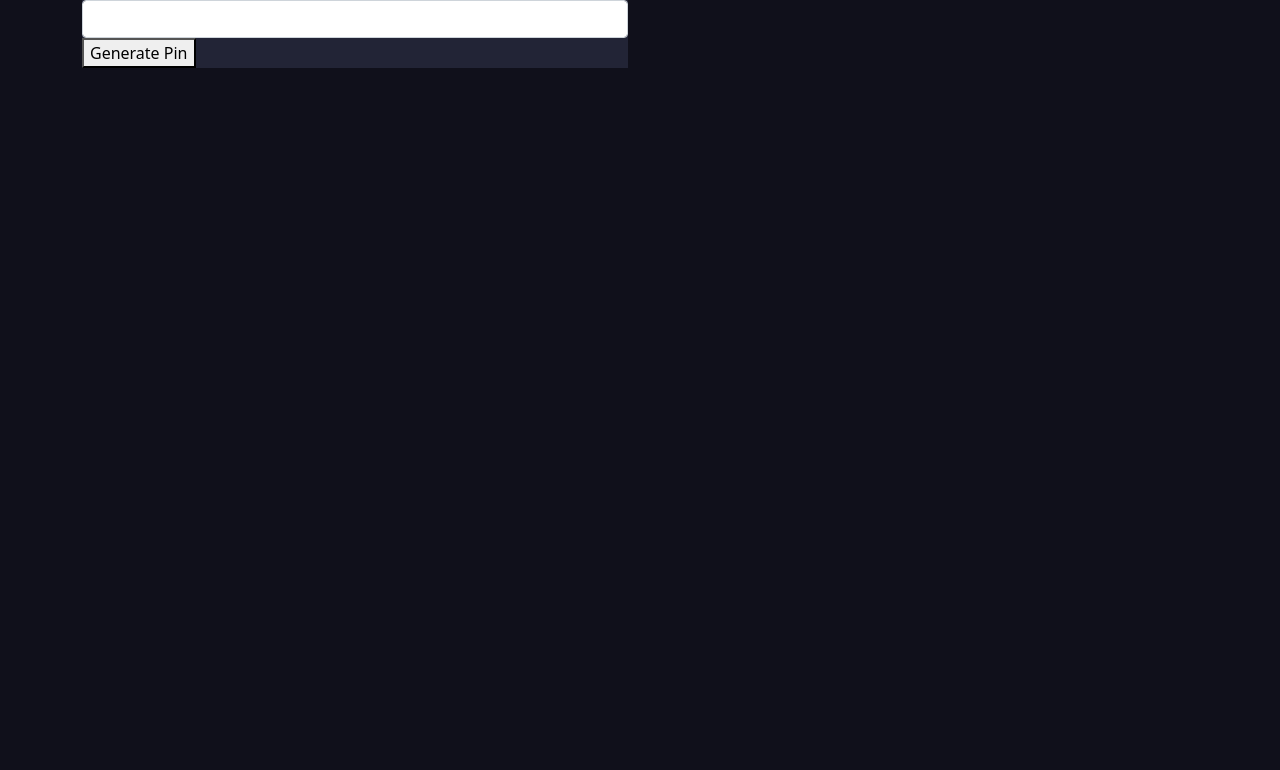
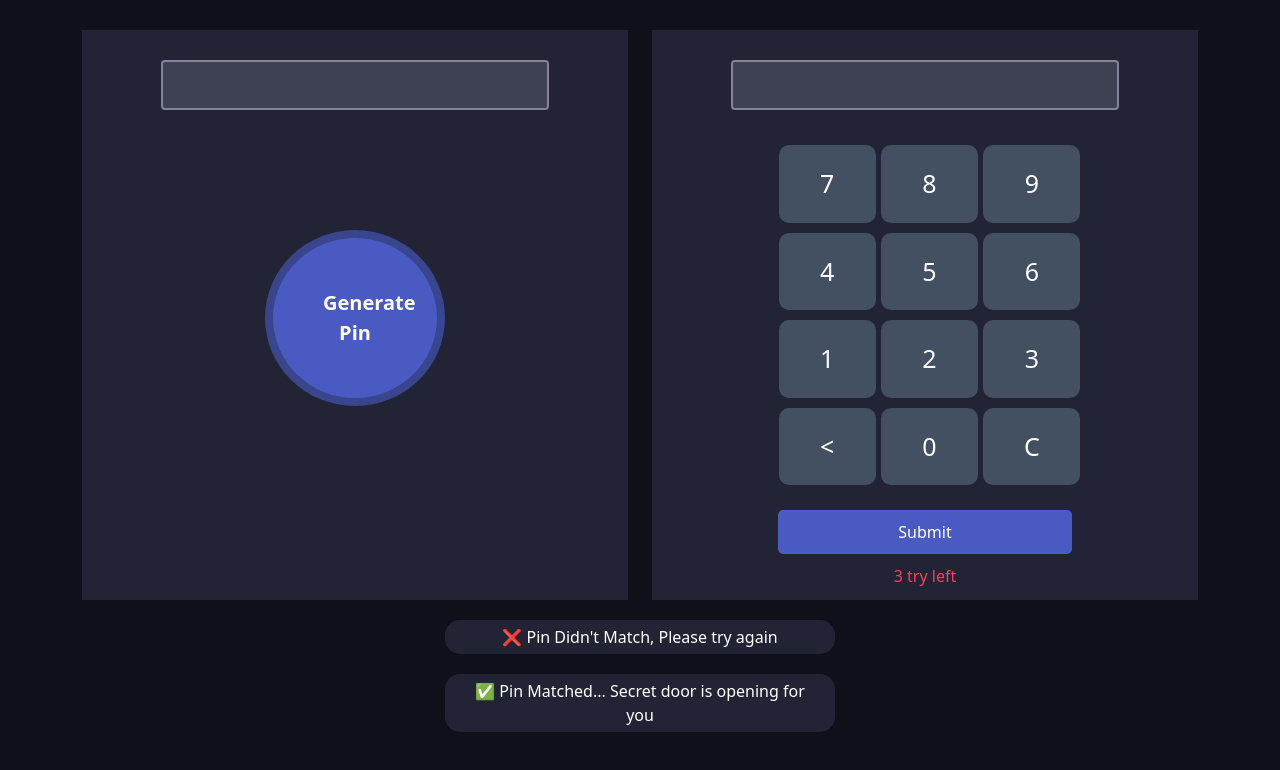
Before and after one commit to marzan131390/pin-matcher-assignment, a plain HTML site: page index.html in a window 1280 px wide. Drawn offline with nearby package versions, Linux system fonts and the light colour scheme.

Commit message:
User InterFace Section is completed

```diff
--- a/index.html
+++ b/index.html
@@ -14,12 +14,46 @@
             <div class="col-md-6">
                 <div class="pin-generator half-width">
                     <input type="text" class="form-control">
-                    <button id="generate-pin">Generate Pin</button>
+                    <button class="generate-btn">Generate Pin</button>
                 </div>
             </div>
             <div class="col-md-6">
-
+                <div class="input-section half-width">
+                    <input type="text"  class="form-control">
+                    <div class="numbers">
+                        <div class="calc-body">
+                            <div class="calc-button-row">
+                              <div class="button">7</div>
+                              <div class="button">8</div>
+                              <div class="button">9</div>
+                            </div>
+                            <div class="calc-button-row">
+                              <div class="button">4</div>
+                              <div class="button">5</div>
+                              <div class="button">6</div>
+                            </div>
+                            <div class="calc-button-row">
+                              <div class="button">1</div>
+                              <div class="button">2</div>
+                              <div class="button">3</div>
+                            </div>
+                            <div class="calc-button-row">
+                                <div class="button">&lt;</div>
+                                <div class="button">0</div>
+                                <div class="button">C</div>
+                            </div>
+                            <div>
+                                <button type="submit" class="submit-btn">Submit</button>
+                                <p class="action-left">3 try left</p>
+                            </div>
+                        </div>
+                    </div>
+                </div>
             </div>
+        </div>
+        <div class="notify-section">
+            <p class="notify">❌ Pin Didn't Match, Please try again</p>
+            <p class="notify">✅ Pin Matched... Secret door is opening for you</p>
         </div>
     </div>
     <script src="js/script.js"></script>
--- a/style/style.css
+++ b/style/style.css
@@ -5,9 +5,80 @@ body{
     background-color: #10101B;
     height: 100vh;
 }
-.pin-generator {
+.container {
+    margin-top: 30px;
+}
+.half-width {
     background-color: #222436;
+    height: 570px;
+    text-align: center;
+    padding: 30px;
 }
-/* input {
+input[type="text"] {
     background-color: #3D4153;
-} */
+    width: 80%;
+    color: #fff;
+    border: 2px solid #858299;
+    height: 50px;
+    margin: 0 auto;
+}
+input[type="text"]:focus {
+    background-color: #3D4153;
+    color: #fff;
+    font-size: 20px;
+}
+.generate-btn {
+    margin-top: 120px;
+    width: 180px;
+    padding: 50px;
+    border-radius: 50%;
+    border: 8px solid #39458C;
+    background-color: #495BC3;
+    color: #fff;
+    text-align: center;
+    font-size: 20px;
+    font-weight: bold;
+}
+
+.numbers {
+    margin: 30px 0;
+}
+
+.button {
+    color: #fff;
+    width: 20%;
+    background-color: #425062;
+    display: inline-block;
+    cursor: pointer;
+    margin: 5px;
+    font-size: 25px;
+    text-align: center;
+    border-radius: 10px;
+    padding: 20px 0;
+    margin-right: -4px;
+}
+.submit-btn {
+    border: none;
+    margin-top: 20px;
+    padding: 10px 120px;
+    border-radius: 5px;
+    background: #495BC3;
+    color: #fff;
+}
+.action-left {
+    color: #FF3C5F;
+    margin-top: 10px;
+}
+.notify {
+    color: #fff;
+    text-align: center;
+    margin: 0 auto;
+    background: #222436;
+    margin-top: 20px;
+    border-radius: 15px;
+    padding: 5px 20px;
+}
+.notify-section{
+    width: 35%;
+   margin: 0 auto;
+}
```
